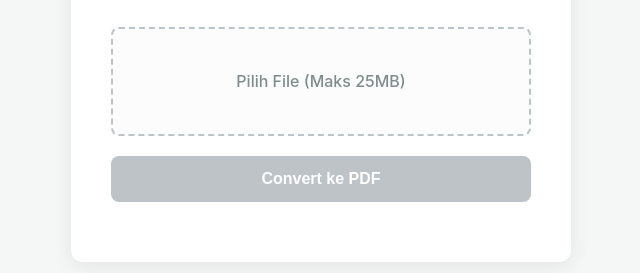
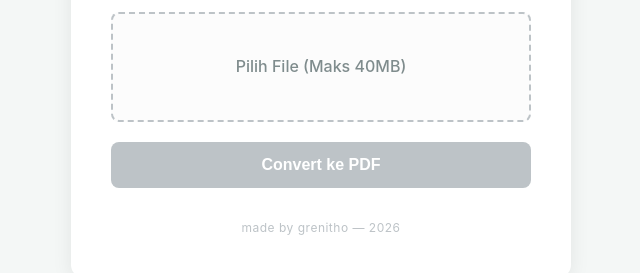
Before and after one commit to grenitho/convert-to-pdf, a website: page public/index.html in a window 1280 px wide. Shown: the part 341-614 px from the top of the page, without its empty margins (319-959 px from the left). Drawn offline with Linux system fonts and the light colour scheme.

Commit message:
feat: update max file size label to 40MB and add footer credit

```diff
--- a/public/index.html
+++ b/public/index.html
@@ -1,11 +1,13 @@
 <!DOCTYPE html>
 <html lang="id">
+
 <head>
     <meta charset="UTF-8">
     <meta name="viewport" content="width=device-width, initial-scale=1.0">
     <title>Convert to PDF</title>
     <link rel="stylesheet" href="style.css">
 </head>
+
 <body>
     <main class="container">
         <header>
@@ -18,10 +20,10 @@
                 <div class="input-group">
                     <!-- Accept attribute dibatasi hanya untuk ekstensi yang kita izini di backend -->
                     <input type="file" id="fileInput" name="file"
-                           accept=".doc,.docx,.odt,.rtf,.txt,.xls,.xlsx,.ods,.csv,.ppt,.pptx,.odp,.jpg,.jpeg,.png,.bmp,.gif"
-                           required>
+                        accept=".doc,.docx,.odt,.rtf,.txt,.xls,.xlsx,.ods,.csv,.ppt,.pptx,.odp,.jpg,.jpeg,.png,.bmp,.gif"
+                        required>
                     <label for="fileInput" id="fileLabel">
-                        <span id="fileText">Pilih File (Maks 25MB)</span>
+                        <span id="fileText">Pilih File (Maks 40MB)</span>
                     </label>
                 </div>
 
@@ -35,8 +37,13 @@
         <section id="messageArea" class="message-area" style="display: none;">
             <p id="messageText"></p>
         </section>
+
+        <footer class="footer-credit">
+            <p>made by grenitho &mdash; 2026</p>
+        </footer>
     </main>
 
     <script src="script.js"></script>
 </body>
+
 </html>
--- a/public/script.js
+++ b/public/script.js
@@ -25,7 +25,7 @@ fileInput.addEventListener('change', (e) => {
         hideMessage();
     } else {
         // Reset label jika file dibatalkan
-        fileText.textContent = 'Pilih File (Maks 25MB)';
+        fileText.textContent = 'Pilih File (Maks 40MB)';
         fileText.classList.remove('file-selected');
         submitBtn.disabled = true;
     }
--- a/public/style.css
+++ b/public/style.css
@@ -125,7 +125,9 @@ button[type="submit"]:disabled {
 }
 
 @keyframes spin {
-    to { transform: rotate(360deg); }
+    to {
+        transform: rotate(360deg);
+    }
 }
 
 /* 6. Message Area (Error/Success) */
@@ -175,3 +177,16 @@ button[type="submit"]:disabled {
         padding: 30px 15px;
     }
 }
+
+/* 8. Footer Credit */
+.footer-credit {
+    margin-top: 30px;
+    text-align: center;
+    font-size: 12px;
+    color: #bdc3c7;
+    letter-spacing: 0.5px;
+}
+
+.footer-credit p {
+    margin: 0;
+}
```
